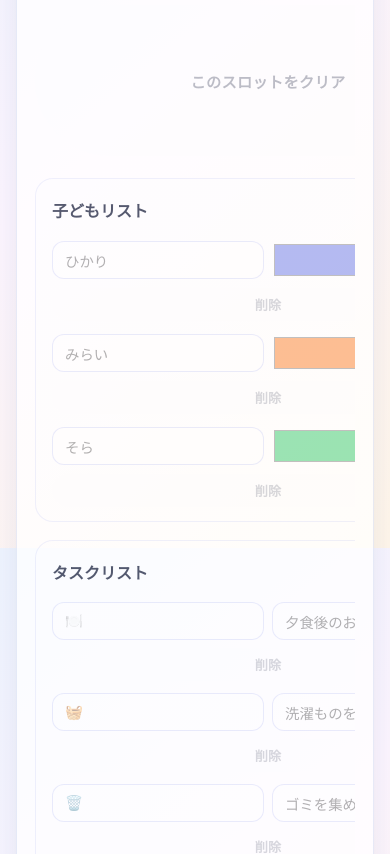
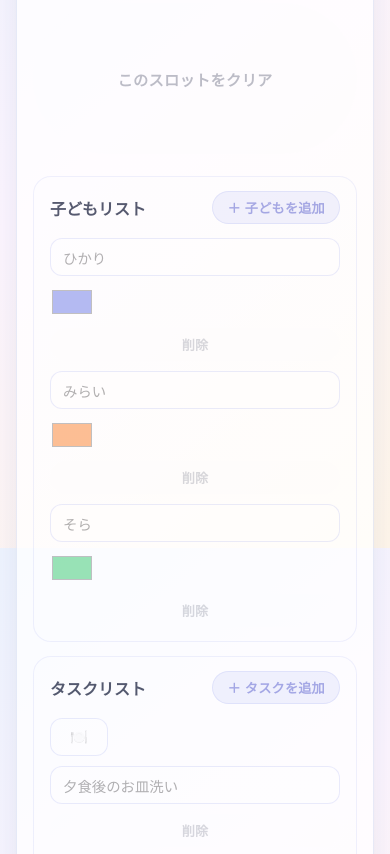
Before and after one commit to su-yoshi/codex-app, a plain HTML site: page index.html in a window 390 px wide. Shown: the part 1984-2838 px from the top of the page. Drawn offline with Linux system fonts and the light colour scheme.

Commit message:
Simplify control panel for narrow screens

```diff
--- a/index.html
+++ b/index.html
@@ -198,6 +198,8 @@
       display: grid;
       gap: 24px;
       max-width: 100%;
+      width: min(100%, 780px);
+      margin: 0 auto;
       min-width: 0;
       position: relative;
       transition: var(--transition);
@@ -423,6 +425,22 @@
       font-size: 0.9rem;
       background: rgba(255, 255, 255, 0.95);
       transition: var(--transition);
+    }
+
+    .manager-item.kid input[data-kid-field="name"] {
+      min-width: 0;
+    }
+
+    .manager-item.task input[data-task-field="icon"] {
+      width: 72px;
+      min-width: 0;
+      text-align: center;
+      padding-inline: 8px;
+      justify-self: flex-start;
+    }
+
+    .manager-item.task input[data-task-field="label"] {
+      min-width: 0;
     }
 
     .manager-item input[type="text"]:focus {
@@ -1306,6 +1324,10 @@
       .manager-item button {
         width: 100%;
       }
+
+      .manager-item.task input[data-task-field="icon"] {
+        width: 64px;
+      }
     }
 
     @media (max-width: 720px) {
@@ -1358,8 +1380,10 @@
       }
 
       .control-panel {
-        padding: 22px 18px;
+        padding: 20px 16px;
         gap: 20px;
+        margin: 0;
+        width: 100%;
       }
 
       .control-panel__header {
@@ -1480,15 +1504,36 @@
         text-align: left;
       }
 
+      .control-panel__manager {
+        gap: 14px;
+      }
+
+      .manager-list {
+        gap: 10px;
+      }
+
+      .manager-item {
+        grid-template-columns: 1fr;
+        gap: 10px;
+      }
 
       .manager-item.kid,
       .manager-item.task {
-        grid-template-columns: 1fr 1fr;
-      }
-
-      .manager-item.kid button,
-      .manager-item.task button {
-        grid-column: span 2;
+        grid-template-columns: 1fr;
+      }
+
+      .manager-item input[type="color"] {
+        width: 44px;
+        height: 32px;
+        justify-self: flex-start;
+      }
+
+      .manager-item button {
+        width: 100%;
+      }
+
+      .manager-item.task input[data-task-field="icon"] {
+        width: 58px;
       }
 
       .footer-actions {
```
